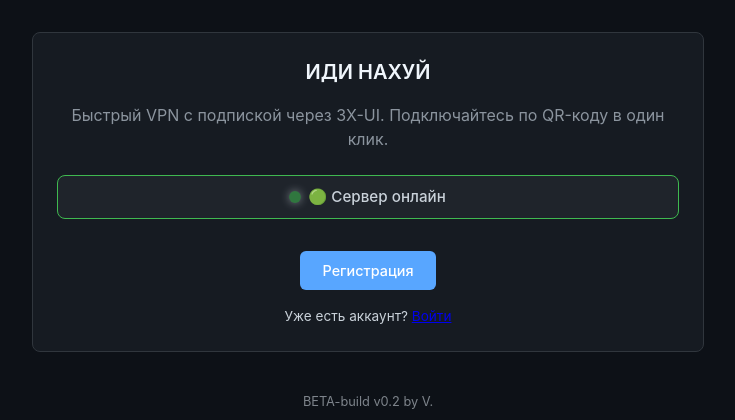
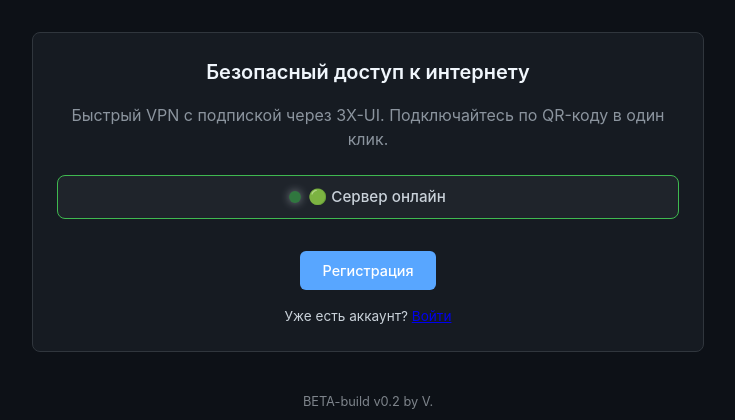
Before and after one commit to by-vshrd/web_panel, a Django app: page / in a window 1280 px wide. Shown: the part 56-476 px from the top of the page, without its empty margins (272-1007 px from the left). Run offline with Django 5.2, Linux system fonts and the light colour scheme; data that the repository does not hold is empty.

Commit message:
paycheck

```diff
--- a/templates/home.html
+++ b/templates/home.html
@@ -2,7 +2,7 @@
 {% block title %}VPN Сервис{% endblock %}
 {% block content %}
 <div class="card" style="text-align: center;">
-    <h1>ИДИ НАХУЙ</h1>
+    <h1>Безопасный доступ к интернету</h1>
     <p style="color: var(--muted); margin-bottom:0.5rem;">Быстрый VPN с подпиской через 3X-UI. Подключайтесь по QR-коду в один клик.</p>
 
     <div class="status-indicator" id="status-indicator">
```
